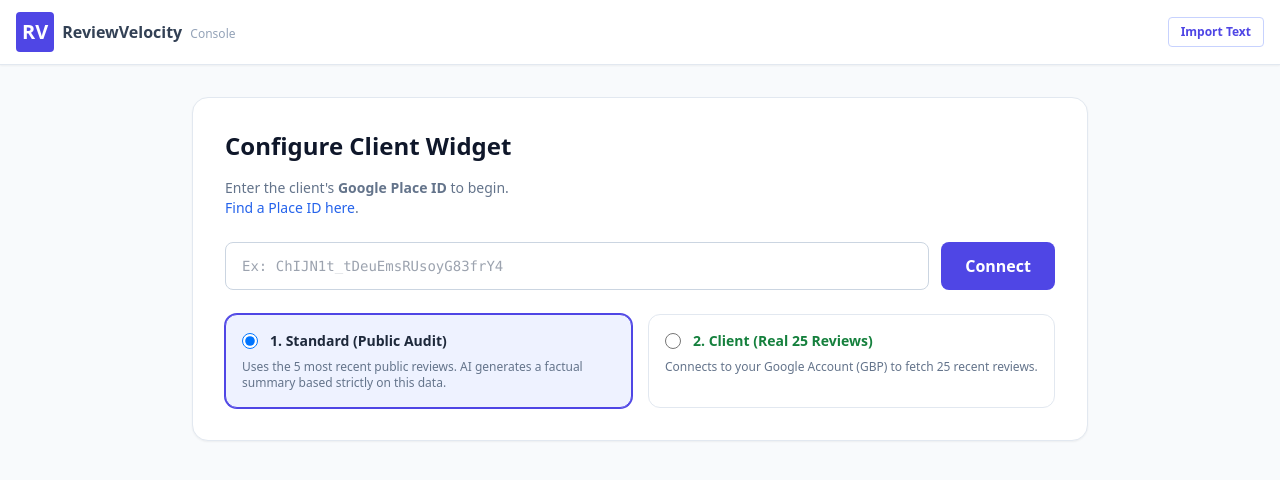
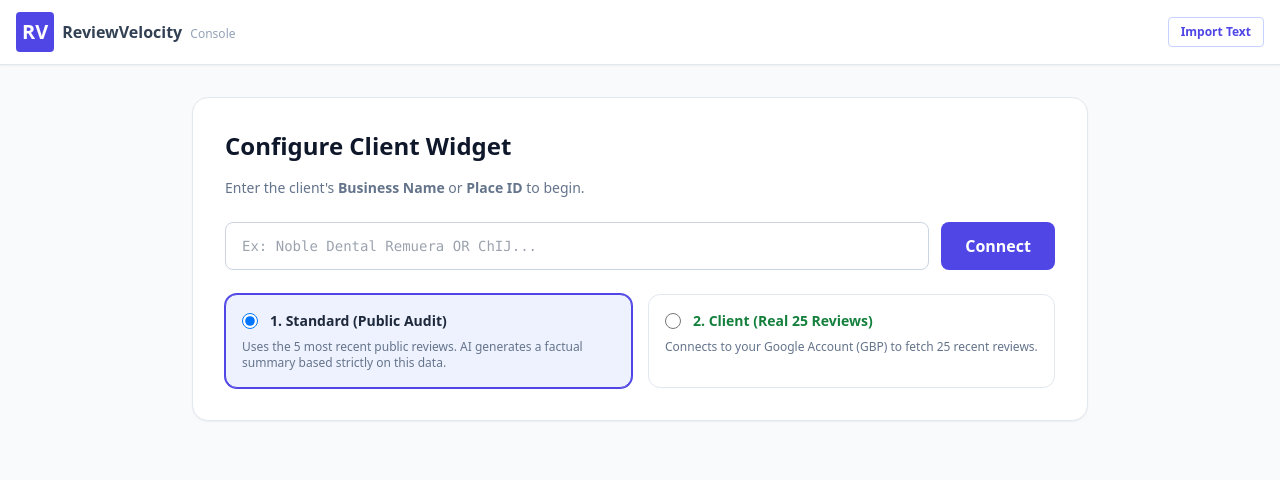
Before and after one commit to shanew71/review-velocity-app, a React (Vite) app: page / in a window 1280 px wide. Shown: the top 480 px of the page. Built offline with nearby package versions, Linux system fonts and the light colour scheme; no server answers.

Commit message:
Update App.tsx

```diff
--- a/App.tsx
+++ b/App.tsx
@@ -10,35 +10,26 @@ const INITIAL_PROFILE: BusinessProfile = {
   name: "Connect Your Business",
   url: "#",
   logoUrl: "https://ui-avatars.com/api/?name=RV",
-  description: "Enter a Google Place ID to generate live intelligence.",
+  description: "Enter a Business Name or Place ID to generate live intelligence.",
 };
 
 const App: React.FC = () => {
-  // View Mode State
   const [viewMode, setViewMode] = useState<ViewMode>('dashboard');
-
-  // Data State
   const [profile, setProfile] = useState<BusinessProfile>(INITIAL_PROFILE);
   const [reviews, setReviews] = useState<ReviewData[]>([]);
   const [stats, setStats] = useState<BusinessStats | null>(null);
   const [loading, setLoading] = useState<boolean>(false);
-
-  // Config State
   const [connectionTier, setConnectionTier] = useState<'demo' | 'live_pro'>('demo');
 
-  // Input State
   const [placeIdInput, setPlaceIdInput] = useState('');
-  const [gbpToken, setGbpToken] = useState(''); // For Real Live Data
+  const [gbpToken, setGbpToken] = useState('');
   const [embedCode, setEmbedCode] = useState('');
   const [embedType, setEmbedType] = useState<'static' | 'live'>('static');
   const [showEmbedModal, setShowEmbedModal] = useState(false);
   const [errorMsg, setErrorMsg] = useState<string | null>(null);
-
-  // Manual Text Import State
   const [showImportModal, setShowImportModal] = useState(false);
   const [rawReviewText, setRawReviewText] = useState('');
 
-  // 1. Router Logic (On Mount)
   useEffect(() => {
     const params = new URLSearchParams(window.location.search);
     const modeParam = params.get('mode');
@@ -56,20 +47,20 @@ const App: React.FC = () => {
     }
   }, []);
 
-  // 2. Load Data
-  const loadPlaceData = async (placeId: string, tier: 'demo' | 'live_pro', token?: string) => {
+  const loadPlaceData = async (input: string, tier: 'demo' | 'live_pro', token?: string) => {
     setLoading(true);
     setErrorMsg(null);
     setStats(null);
 
     try {
-      const placeData = await fetchGooglePlaceData(placeId, tier, token);
+      // Input can now be Name, Link, or ID
+      const placeData = await fetchGooglePlaceData(input, tier, token);
 
       setProfile(placeData.profile);
       setReviews(placeData.reviews);
 
       const analysis = await getSmartAnalysis(
-        placeId,
+        placeData.profile.googlePlaceId || "unknown",
         placeData.reviews,
         placeData.totalCount,
         placeData.rating,
@@ -80,7 +71,7 @@ const App: React.FC = () => {
     } catch (err: any) {
       console.error(err);
       const msg = err.message || "Failed to load business data";
-      setErrorMsg(msg); // This will now be shown in the UI
+      setErrorMsg(msg);
     } finally {
       setLoading(false);
     }
@@ -117,7 +108,7 @@ const App: React.FC = () => {
 
   const handleGenerateCode = () => {
     if (!stats) return;
-    const profileWithId = { ...profile, googlePlaceId: placeIdInput || profile.googlePlaceId };
+    const profileWithId = { ...profile, googlePlaceId: profile.googlePlaceId || placeIdInput };
 
     let code = '';
     if (embedType === 'static') {
@@ -135,7 +126,6 @@ const App: React.FC = () => {
       }
   }, [embedType]);
 
-  // --- RENDER: WIDGET MODE ---
   if (viewMode === 'widget') {
     return (
       <div className="min-h-screen bg-transparent font-sans p-4 flex items-center justify-center">
@@ -154,10 +144,8 @@ const App: React.FC = () => {
     );
   }
 
-  // --- RENDER: DASHBOARD MODE ---
   return (
     <div className="min-h-screen bg-slate-50 text-slate-800 font-sans flex flex-col">
-      {/* Navbar */}
       <div className="bg-white border-b border-slate-200 sticky top-0 z-50 shadow-sm">
         <div className="container mx-auto px-4 py-3 flex items-center justify-between">
            <div className="flex items-center gap-2">
@@ -176,16 +164,12 @@ const App: React.FC = () => {
       <main className="flex-grow container mx-auto px-4 py-8">
         <div className="max-w-4xl mx-auto">
 
-          {/* Setup Card */}
           <div className="bg-white rounded-2xl shadow-sm border border-slate-200 p-8 mb-8">
             <h1 className="text-2xl font-bold text-slate-900 mb-4">Configure Client Widget</h1>
             <p className="text-slate-500 mb-6 text-sm">
-              Enter the client's <strong>Google Place ID</strong> to begin.
-              <br/>
-              <a href="https://developers.google.com/maps/documentation/places/web-service/place-id" target="_blank" rel="noreferrer" className="text-blue-600 hover:underline">Find a Place ID here</a>.
+              Enter the client's <strong>Business Name</strong> or <strong>Place ID</strong> to begin.
             </p>
 
-            {/* ERROR BOX - Now visible in Dashboard */}
             {errorMsg && (
                 <div className="bg-red-50 border-l-4 border-red-500 text-red-700 p-4 mb-6 rounded shadow-sm animate-pulse">
                     <p className="font-bold">Connection Error:</p>
@@ -197,7 +181,7 @@ const App: React.FC = () => {
               <div className="flex gap-3">
                 <input
                   type="text"
-                  placeholder="Ex: ChIJN1t_tDeuEmsRUsoyG83frY4"
+                  placeholder="Ex: Noble Dental Remuera OR ChIJ..."
                   className="flex-1 border border-slate-300 rounded-lg px-4 py-3 focus:ring-2 focus:ring-indigo-500 focus:outline-none font-mono text-sm"
                   value={placeIdInput}
                   onChange={(e) => setPlaceIdInput(e.target.value)}
@@ -207,11 +191,10 @@ const App: React.FC = () => {
                   disabled={loading}
                   className={`text-white px-6 py-3 rounded-lg font-bold transition-colors disabled:opacity-50 ${connectionTier === 'live_pro' ? 'bg-green-600 hover:bg-green-700' : 'bg-indigo-600 hover:bg-indigo-700'}`}
                 >
-                  {loading ? 'Fetching...' : 'Connect'}
+                  {loading ? 'Searching...' : 'Connect'}
                 </button>
               </div>
 
-              {/* Tier Selection Grid */}
               <div className="grid grid-cols-1 md:grid-cols-2 gap-4">
                 <label className={`border rounded-xl p-4 cursor-pointer transition-all ${connectionTier === 'demo' ? 'border-indigo-600 bg-indigo-50 ring-1 ring-indigo-600' : 'border-slate-200 hover:border-slate-300'}`}>
                   <div className="flex items-center gap-3 mb-2">
@@ -246,7 +229,6 @@ const App: React.FC = () => {
             </form>
           </div>
 
-          {/* Preview Area */}
           {stats && (
             <div className="grid grid-cols-1 lg:grid-cols-3 gap-8">
               <div className="lg:col-span-2">
@@ -317,7 +299,6 @@ const App: React.FC = () => {
           <div className="bg-white rounded-2xl shadow-2xl max-w-3xl w-full flex flex-col max-h-[90vh]">
             <div className="p-6 border-b border-slate-100">
               <h3 className="text-lg font-bold mb-4">Client Embed Code</h3>
-
               <div className="flex bg-slate-100 rounded-lg p-1 gap-1">
                   <button
                     onClick={() => setEmbedType('static')}
@@ -332,7 +313,6 @@ const App: React.FC = () => {
                       🔴 Live Auto-Pilot (Requires Deployment)
                   </button>
               </div>
-
               <p className="mt-4 text-xs text-slate-500">
                   {embedType === 'static'
                     ? "Generates a standalone HTML block with current data. Does not call any API. Update monthly."
@@ -360,7 +340,6 @@ const App: React.FC = () => {
           </div>
         </div>
       )}
-
     </div>
   );
 };
```
